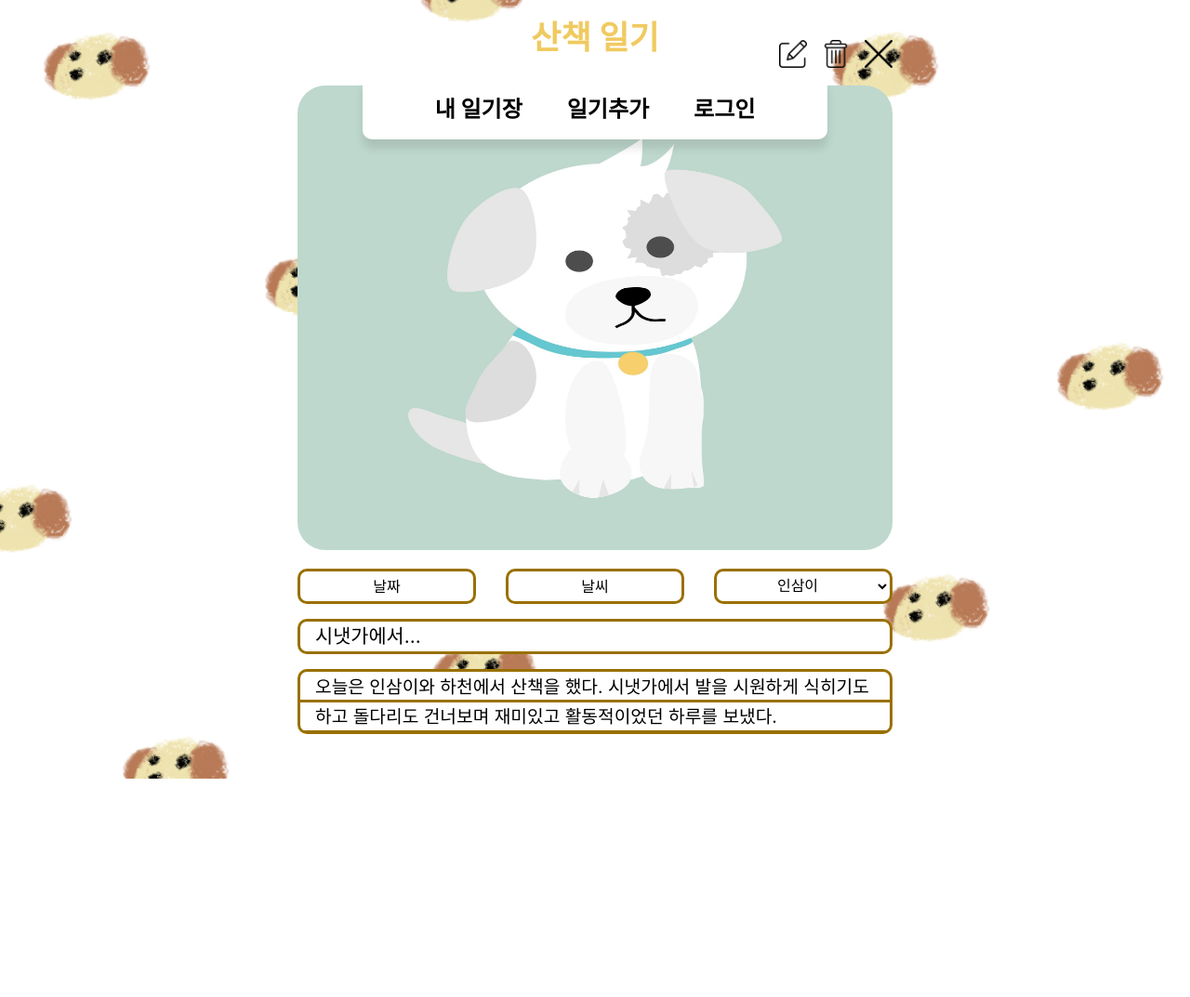
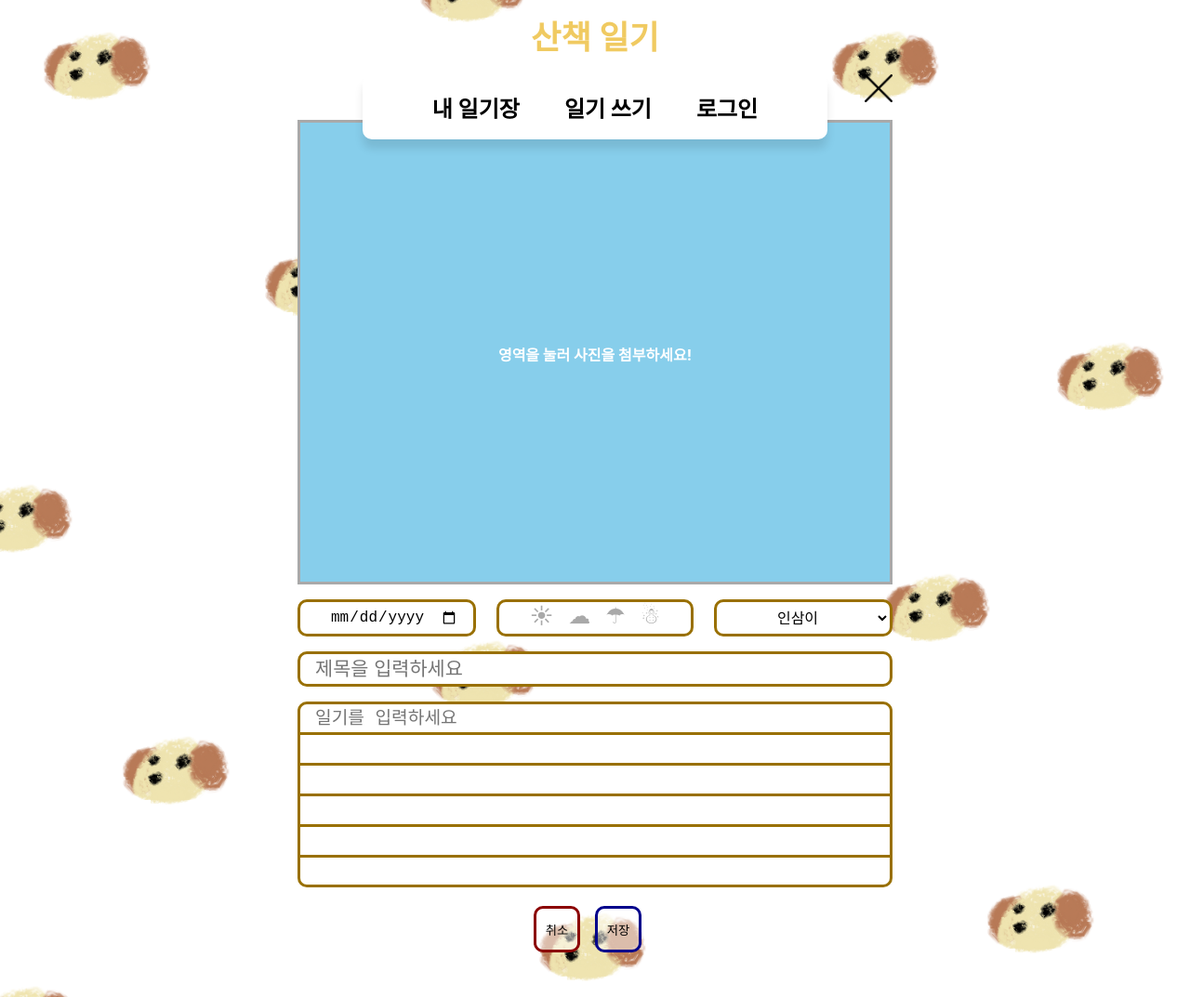
Before and after one commit to bokyungK/walking-diary, a React (Create React App) app: page / in a window 1280 px wide. Shown: the whole page at 93% size. Before the commit the page ends 838 px from the top, so only its background shows below. Built offline with nearby package versions, Linux system fonts and the light colour scheme.

Commit message:
feat: add WriteDiary component

```diff
--- a/src/App.css
+++ b/src/App.css
@@ -108,7 +108,7 @@ main {
 .input-container {
   display: flex;
   flex-direction: column;
-  text-align: end;
+  text-align: flex-end;
   margin-right: 1.5rem;
 }
 
@@ -215,7 +215,7 @@ main {
   cursor: pointer;
 }
 
-.cancle-button {
+.cancel-button {
   margin-right: 1rem;
   border: darkred solid 3px;
   background-color: rgba(255, 255, 255, 0.5);
@@ -342,7 +342,7 @@ main {
 
 .diary-crud {
   display: flex;
-  justify-content: end;
+  justify-content: flex-end;
   margin-bottom: 1rem;
 }
 
@@ -384,13 +384,11 @@ main {
   border-radius: 10px;
   padding: 0 1rem;
   font-size: 1rem;
-}
-
-.dog-select {
   outline: none;
 }
 
 .diary-title {
+  width: 100%;
   background-color: white;
   margin-bottom: 1rem;
   line-height: 2rem;
@@ -399,6 +397,7 @@ main {
   border-radius: 10px;
   font-weight: normal;
   padding: 0 1rem;
+  outline: none;
 }
 
 .diary-content {
@@ -410,4 +409,86 @@ main {
   border-radius: 10px;
   font-size: 1.2rem;
   font-weight: normal;
+  outline: none;
 }
+
+
+
+/* WriteDiary */
+.over-height {
+  height: 100%;
+}
+
+.write-diary {
+  width: 50%;
+}
+
+.icon-container {
+  display: flex;
+  justify-content: flex-end;
+  margin-bottom: 1rem;
+}
+
+.write-cancel {
+  background-color: rgba(255, 255, 255, 0);
+  border: none;
+}
+
+.attachments-box {
+  background-color: skyblue;
+  display: block;
+  width: 100%;
+  height: 500px;
+  border: darkgray 3px solid;
+  margin-bottom: 1rem;
+  color: #fff;
+  text-align: center;
+  line-height: 500px;
+}
+
+.write-attachments {
+  display: none;
+}
+
+.weather-radio {
+  border: 3px solid #997000;
+  border-radius: 10px;
+  width: 33%;
+  text-align: center;
+}
+
+.weather-radio input[type=radio] {
+  display: none;
+}
+
+.weather-radio input[type=radio] + label {
+  font-size: 1.5rem;
+  color: darkgray;
+}
+
+.weather-radio input[type=radio] + label:not(:last-child) {
+  margin-right: 1rem;
+}
+
+.weather-radio input[type=radio]:checked + label {
+  color: black;
+}
+
+.write-content {
+  resize: none;
+  width: 100%;
+  height: 200px;
+  margin-bottom: 1rem;
+}
+
+.write-buttons {
+  display: flex;
+  justify-content: center;
+  margin-bottom: 3rem;
+}
+
+.write-button {
+  width: 50px;
+  height: 50px;
+  border-radius: 10px;
+}
--- a/src/App.js
+++ b/src/App.js
@@ -6,6 +6,7 @@ import Join from './component/Join';
 import Mypage from './component/Mypage';
 import Mydiary from './component/Mydiary';
 import DetailedDiary from './component/DetailedDiary';
+import WriteDiary from './component/WriteDiary';
 
 function App() {
   const type = {
@@ -20,8 +21,9 @@ function App() {
       <Login />
       <Join />
       <Mypage />
-      <Mydiary /> */}
-      <DetailedDiary />
+      <Mydiary />
+      <DetailedDiary /> */}
+      <WriteDiary />
     </div>
   );
 }
--- a/src/component/Header.js
+++ b/src/component/Header.js
@@ -15,7 +15,7 @@ function Header({type}) {
             <nav className={menu}>
                 <ul className='menu-container'>
                     <li className ='menu'>내 일기장</li>
-                    <li className ='menu'>일기추가</li>
+                    <li className ='menu'>일기 쓰기</li>
                     <li className ='menu'>{type}</li>
                 </ul>
             </nav>
--- a/src/component/Join.js
+++ b/src/component/Join.js
@@ -25,7 +25,7 @@ function Join() {
                     </div>
                 </div>
                 <div className='button-container'>
-                    <button className='form-button cancle-button'>취소</button>
+                    <button className='form-button cancel-button'>취소</button>
                     <input className='form-button submit-button' type='submit' value='가입'></input>
                 </div>
             </form>
--- a/src/component/Mypage.js
+++ b/src/component/Mypage.js
@@ -25,7 +25,7 @@ function Mypage() {
                     </div>
                 </div>
                 <div className='button-container'>
-                    <button className='form-button cancle-button'>취소</button>
+                    <button className='form-button cancel-button'>취소</button>
                     <input className='form-button submit-button' type='submit' value='변경'></input>
                 </div>
             </form>
--- /dev/null
+++ b/src/component/WriteDiary.js
@@ -0,0 +1,43 @@
+import React from "react";
+
+function WriteDiary() {
+    return (
+    <main className='over-height'>
+        <section className='write-diary'>
+            <div className='icon-container'>
+                <button className='write-cancel' type='button'><img className='icon-image' src='cancel.png' /></button>
+            </div>
+            <form>
+                <label className='attachments-box' for='image-attach'>영역을 눌러 사진을 첨부하세요!</label>
+                <input className='write-attachments' type='file' id='image-attach'/>
+                <div className='diary-info'>
+                    <input className='diary-info-item' type='date' id='write-date' />
+                    <fieldset className='weather-radio'>
+                            <input type='radio' id='sunny' name='weather-radio' value='sunny' />
+                            <label for='sunny'>☀</label>
+                            <input type='radio' id='cloudy' name='weather-radio' value='cloudy' />
+                            <label for='cloudy'>☁</label>
+                            <input type='radio' id='rainy'  name='weather-radio' value='rainy' />
+                            <label for='rainy'>☂</label>
+                            <input type='radio' id='snowy'  name='weather-radio' value='snowy' />
+                            <label for='snowy'>☃</label>
+                    </fieldset>
+                    <select className='diary-info-item write-info-item dog-select'>
+                        <option className='dog-option'>인삼이</option>
+                        <option className='dog-option'>산삼이</option>
+                        <option className='dog-option'>홍삼이</option>
+                    </select>
+                </div>
+                <input className='write-title diary-title' type='text' placeholder='제목을 입력하세요'/>
+                <textarea className='write-content diary-content' placeholder='일기를 입력하세요'></textarea>
+                <div className='write-buttons'>
+                    <button className='write-button cancel-button' type='button'>취소</button>
+                    <button className='write-button submit-button' type='submit'>저장</button>
+                </div>
+            </form>
+        </section>
+    </main>
+    )
+}
+
+export default WriteDiary;
```
